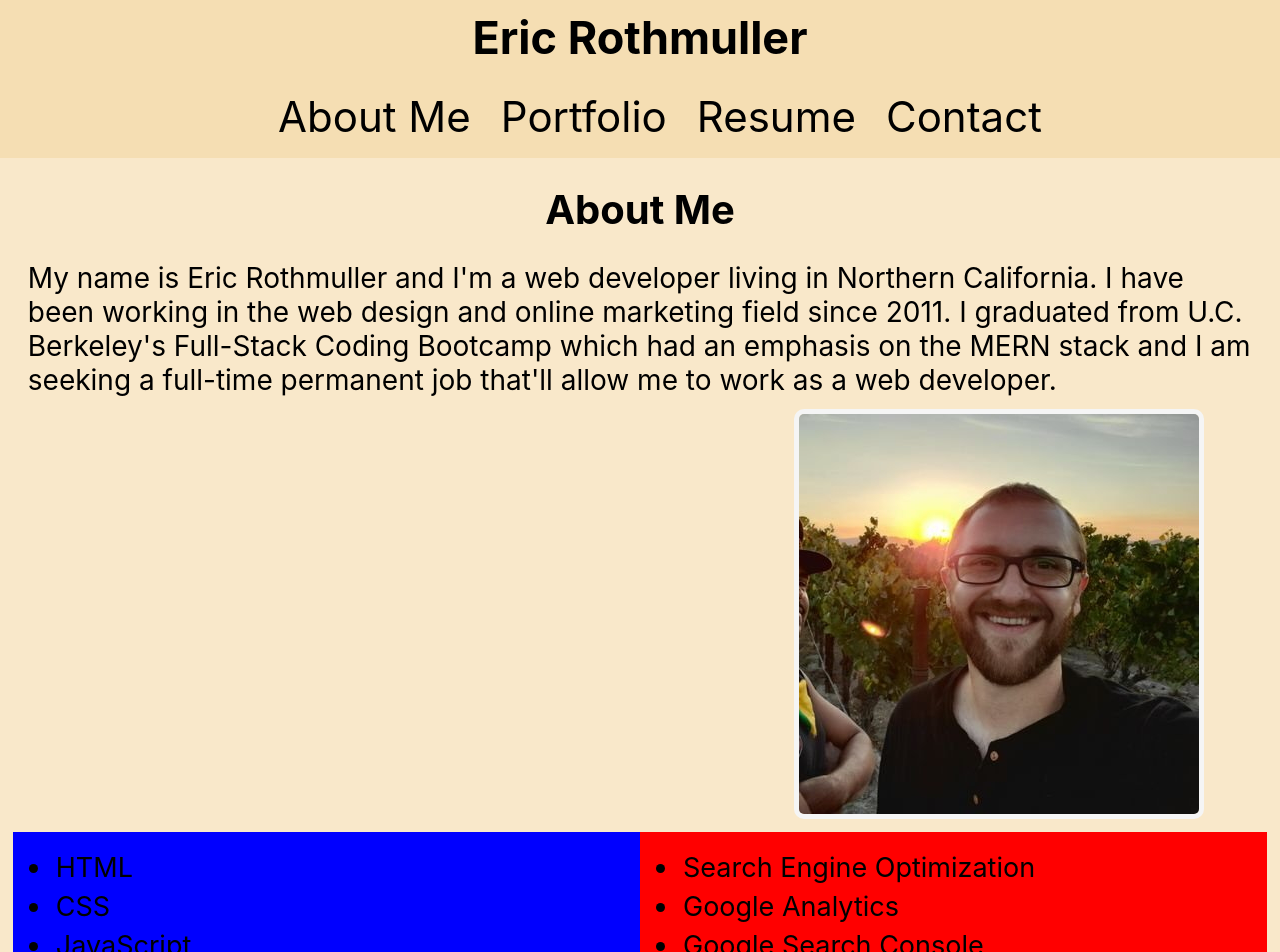
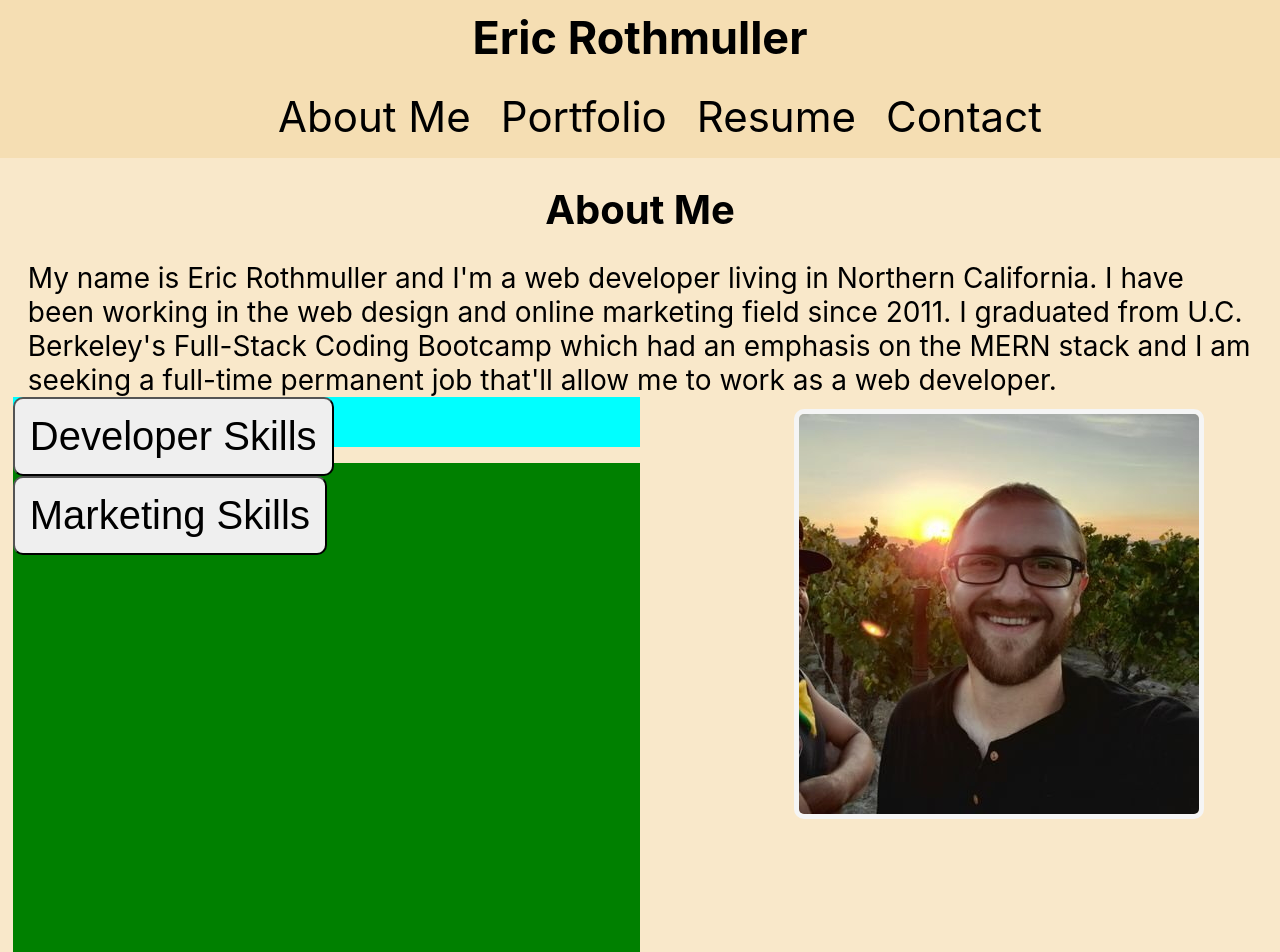
Before and after one commit to ericrothmuller/My-Portfolio, a React (Create React App) app: page / in a window 1280 px wide. Shown: the top 952 px of the page. Built offline with nearby package versions, Linux system fonts and the light colour scheme.

Commit message:
Added developer skills and marketing skills buttons that display related skills

```diff
--- a/src/Style.css
+++ b/src/Style.css
@@ -249,19 +249,57 @@ ul li a:hover {
 }
 
 .columnDiv {
-  width: 100%;
+  width: 50%;
   background-color: green;
-  float: left;
 }
 
 .leftDiv {
+  visibility: visible;
   background-color: blue;
   width: 50%;
   float: left;
 }
 
+.leftDivHid {
+  visibility: hidden;
+}
+
 .rightDiv {
+  visibility: visible;
   background-color: red;
   width: 50%;
   float: right;
 }
+
+.rightDivHid {
+  visibility: hidden;
+}
+
+.skillsButtons {
+  background-color: aqua;
+  width: 50%;
+  height: 50px;
+}
+
+.developerSkillsButton {
+  font-size: 40px;
+  padding: 15px;
+  border-radius: 10px;
+  cursor: pointer;
+  margin-right: 20px;
+}
+
+.developerSkillsButton:hover {
+  opacity: .8;
+}
+
+.marketingSkillsButton {
+  font-size: 40px;
+  padding: 15px;
+  border-radius: 10px;
+  cursor: pointer;
+}
+
+.marketingSkillsButton:hover {
+  opacity: .8;
+}
--- a/src/components/pages/About.js
+++ b/src/components/pages/About.js
@@ -1,7 +1,19 @@
 import React from 'react';
 import '../../Style.css';
 
+
+
 export default function About() {
+
+  const viewDevSkills = () => {
+    document.getElementById("leftDiv").classList.remove('leftDivHid');
+    document.getElementById("leftDiv").classList.add('leftDiv');
+  };
+
+  const viewMarkSkills = () => {
+    document.getElementById("rightDiv").classList.remove('rightDivHid');
+    document.getElementById("rightDiv").classList.add('rightDiv');
+  };
 
   return (
     <div className="aboutMe animate__animated animate__fadeIn">
@@ -9,12 +21,19 @@ export default function About() {
       <p>
       My name is Eric Rothmuller and I'm a web developer living in Northern California. I have been working in the web design and online marketing field since 2011. I graduated from U.C. Berkeley's Full-Stack Coding Bootcamp which had an emphasis on the <div class="merntooltip">MERN<span class="merntooltiptext">MongoDB, Express.js, React, and Node.js.</span></div> stack and I am seeking a full-time permanent job that'll allow me to work as a web developer.
       </p>
-    <div className="aboutImageDiv">
+
+      <div className="aboutImageDiv">
       <img className="aboutImage animate__animated animate__slideInRight" src={require("../../images/Eric.jpg")} alt="Eric Rothmuller Headshot" title="Eric Rothmuller" />
     </div>
 
+    <div className="skillsButtons">
+    <button className="developerSkillsButton" onClick={viewDevSkills}>Developer Skills</button>
+    <button className="marketingSkillsButton" onClick={viewMarkSkills}>Marketing Skills</button>
+
+    </div>
+
       <div className="columnDiv">
-    <div className="leftDiv">
+    <div id="leftDiv" className="leftDivHid">
     <ul>
         <li className='normalUl animate__animated animate__slideInLeft'>HTML</li>
         <li className='normalUl animate__animated animate__slideInLeft'>CSS</li>
@@ -34,7 +53,7 @@ export default function About() {
       </ul>
     </div>
 
-    <div className="rightDiv">
+    <div id="rightDiv" className="rightDivHid">
     <ul>
         <li className='normalUl animate__animated animate__slideInLeft'>Search Engine Optimization</li>
         <li className='normalUl animate__animated animate__slideInLeft'>Google Analytics</li>
```
